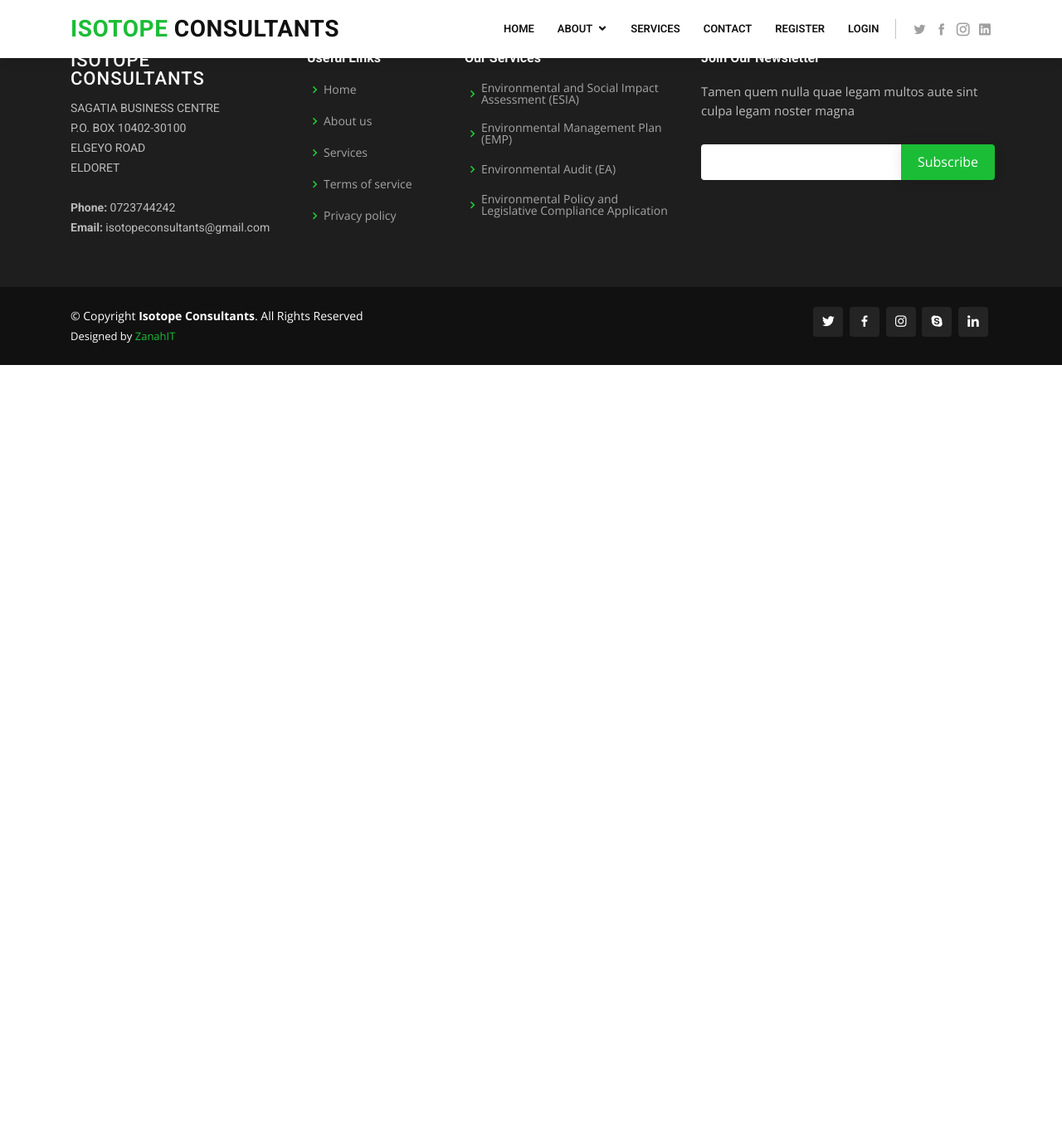
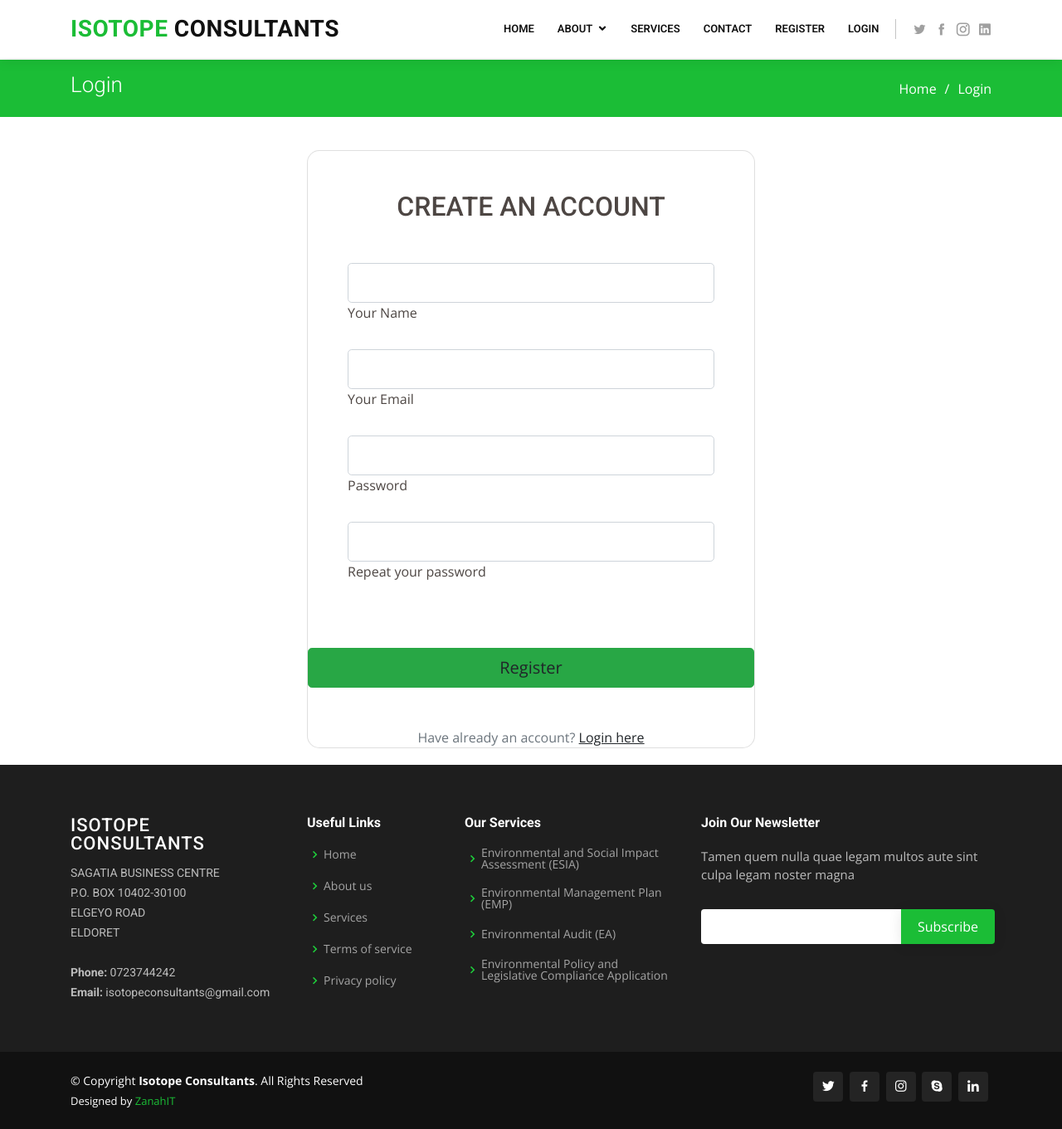
Before and after one commit to ekck/isotope-consultants, a Flask app: page /register in a window 1280 px wide. Shown: the whole page at 83% size. Before the commit the page ends 440 px from the top, so only its background shows below. Run offline with Flask 2, Linux system fonts and the light colour scheme; parts of the project's set-up code (start-up, migrations or seed data) failed here and were passed over; some libraries are stand-ins or nearby versions.

Commit message:
auth views

```diff
--- a/app/templates/auth/register.html
+++ b/app/templates/auth/register.html
@@ -2,5 +2,78 @@
 {% extends "base.html" %}
 {% block title %}Register{% endblock %}
 {% block body %}
+<main id="main">
+
+    <!-- ======= Breadcrumbs ======= -->
+    <section id="breadcrumbs" class="breadcrumbs">
+      <div class="container">
+
+        <div class="d-flex justify-content-between align-items-center">
+          <h2>Login</h2>
+          <ol>
+            <li><a href="index.html">Home</a></li>
+            <li>Login</li>
+          </ol>
+        </div>
+
+      </div>
+    </section><!-- End Breadcrumbs -->
+
+    <!-- ======= login Section ======= -->
+    <section id="blog" class="blog">
+
+
+
+            <div class="container h-100">
+              <div class="row d-flex justify-content-center align-items-center h-100">
+                <div class="col-10 col-md-9 col-lg-7 col-xl-6">
+                  <div class="card" style="border-radius: 15px;">
+                    <div class="card-body p-5">
+                      <h2 class="text-uppercase text-center mb-5">Create an account</h2>
+
+                      <form>
+
+                        <div class="form-outline mb-4">
+                          <input type="text" id="form3Example1cg" class="form-control form-control-lg" />
+                          <label class="form-label" for="form3Example1cg">Your Name</label>
+                        </div>
+
+                        <div class="form-outline mb-4">
+                          <input type="email" id="form3Example3cg" class="form-control form-control-lg" />
+                          <label class="form-label" for="form3Example3cg">Your Email</label>
+                        </div>
+
+                        <div class="form-outline mb-4">
+                          <input type="password" id="form3Example4cg" class="form-control form-control-lg" />
+                          <label class="form-label" for="form3Example4cg">Password</label>
+                        </div>
+
+                        <div class="form-outline mb-4">
+                          <input type="password" id="form3Example4cdg" class="form-control form-control-lg" />
+                          <label class="form-label" for="form3Example4cdg">Repeat your password</label>
+                        </div>
+
+
+                        </div>
+
+                        <div class="d-flex justify-content-center">
+                          <button type="button" class="btn btn-success btn-block btn-lg gradient-custom-4 text-body">Register</button>
+                        </div>
+
+                        <p class="text-center text-muted mt-5 mb-0">Have already an account? <a href="#!" class="fw-bold text-body"><u>Login here</u></a></p>
+
+                      </form>
+
+                    </div>
+                  </div>
+                </div>
+              </div>
+            </div>
+          </div>
+
+      </div>
+    </section><!-- End login Section -->
+
+  </main><!-- End #main -->
 
 {% endblock %}
```
Also changed, not shown: app/templates/auth/login.html (+67 -0 lines).
